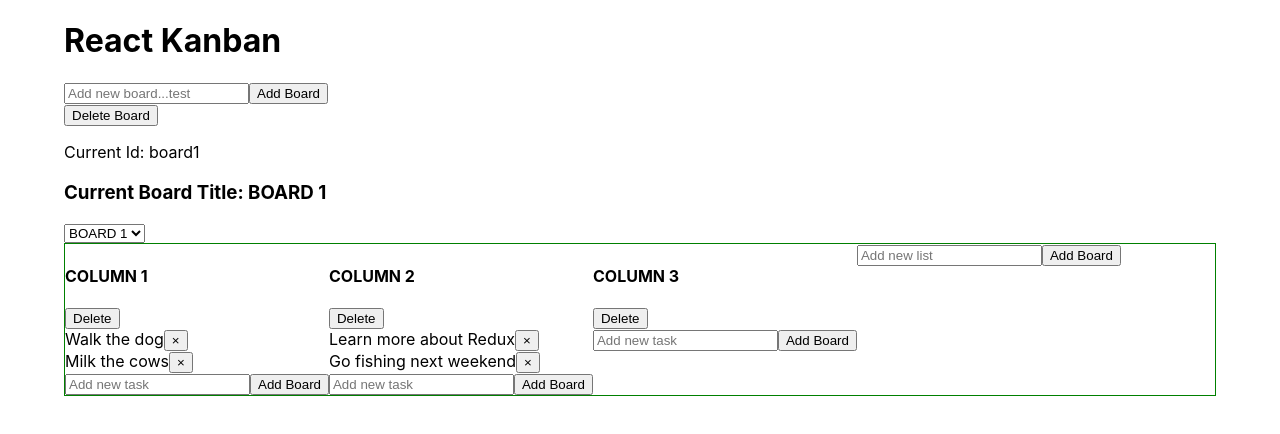
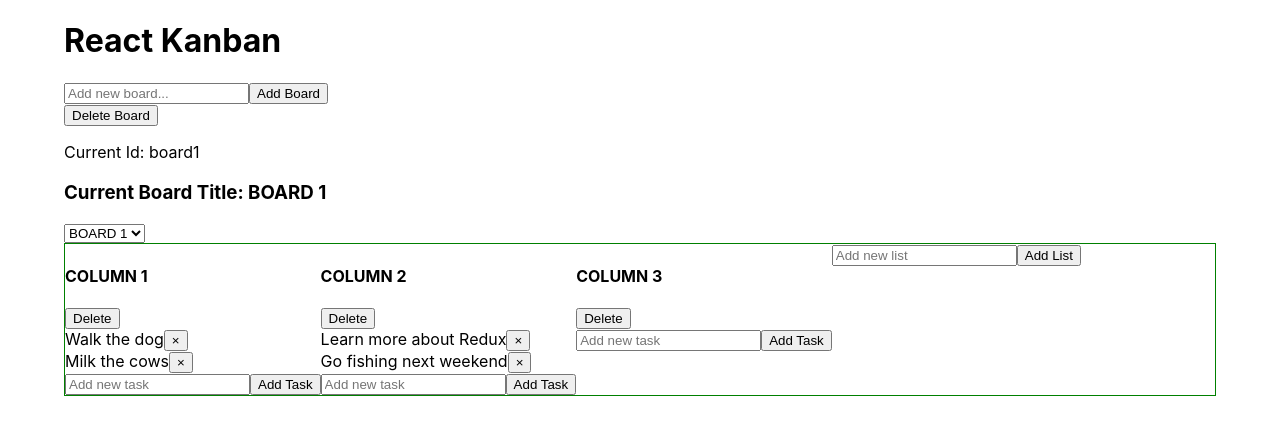
Before and after one commit to chazzthetics/react-kanban, a React (Create React App) app: page / in a window 1280 px wide. Shown: the top 434 px of the page. Built offline with nearby package versions, Linux system fonts and the light colour scheme.

Commit message:
refactor passing props from whole objects to only ids, selectors bring in object  needed for component

```diff
--- a/src/app/redux/selectors.js
+++ b/src/app/redux/selectors.js
@@ -32,11 +32,19 @@ const selectColumns = createSelector(
 
 const selectColumnIds = createSelector(selectColumns, columns => columns.ids);
 const selectAllColumns = createSelector(selectColumns, columns => columns.all);
+const selectColumnTitle = createSelector(
+  [selectAllColumns, (_, columnId) => columnId],
+  (all, columnId) => all[columnId].title
+);
 
 /* Task Selectors */
 const selectTasks = createSelector([state => state.tasks], tasks => tasks);
 const selectTaskIds = createSelector([selectTasks], tasks => tasks.ids);
 const selectAllTasks = createSelector([selectTasks], tasks => tasks.all);
+const selectTask = createSelector(
+  [selectAllTasks, (_, taskId) => taskId],
+  (all, taskId) => all[taskId]
+);
 
 /* Combined Selectors */
 const selectCurrentBoardColumnIds = createSelector(
@@ -50,8 +58,8 @@ const selectCurrentBoardColumns = createSelector(
 );
 
 const selectColumnTaskIds = createSelector(
-  [selectAllColumns, (_, column) => column],
-  (all, column) => all[column.id].taskIds
+  [selectAllColumns, (_, columnId) => columnId],
+  (all, columnId) => all[columnId].taskIds
 );
 
 const selectColumnTasks = createSelector(
@@ -72,11 +80,13 @@ export {
   selectAllColumns,
   selectCurrentBoardColumns,
   selectCurrentBoardColumnIds,
+  selectColumnTitle,
   selectColumnTasks,
   selectColumnTaskIds,
   selectTasks,
   selectTaskIds,
-  selectAllTasks
+  selectAllTasks,
+  selectTask
 };
 
 //FIXME: clean up
--- a/src/components/CreateForm.jsx
+++ b/src/components/CreateForm.jsx
@@ -1,7 +1,13 @@
 import React from "react";
 import { useForm } from "../hooks";
 
-const CreateForm = ({ inputName, placeholder, initialValues, create }) => {
+const CreateForm = ({
+  inputName,
+  placeholder,
+  initialValues,
+  create,
+  submitValue
+}) => {
   const { values, handleChange, handleSubmit } = useForm(initialValues, () =>
     create(values[inputName])
   );
@@ -15,7 +21,7 @@ const CreateForm = ({ inputName, placeholder, initialValues, create }) => {
         value={values[inputName]}
         onChange={handleChange}
       />
-      <button type="submit">Add Board</button>
+      <button type="submit">{submitValue}</button>
     </form>
   );
 };
--- a/src/features/boards/components/CreateNewBoardForm.jsx
+++ b/src/features/boards/components/CreateNewBoardForm.jsx
@@ -14,9 +14,10 @@ const CreateNewBoardForm = () => {
   return (
     <CreateForm
       inputName="boardTitle"
-      placeholder="Add new board...test"
+      placeholder="Add new board..."
       initialValues={{ boardTitle: "" }}
       create={create}
+      submitValue="Add Board"
     />
   );
 };
--- a/src/features/columns/components/ColumnItem.jsx
+++ b/src/features/columns/components/ColumnItem.jsx
@@ -1,33 +1,33 @@
 import React from "react";
 import PropTypes from "prop-types";
+import { useSelector } from "react-redux";
 import { Draggable, Droppable } from "react-beautiful-dnd";
-import { useSelector } from "react-redux";
-import { selectCurrentBoardId } from "../../../app/redux/selectors";
 import { TaskList, CreateNewTaskForm } from "../../tasks/components";
+import { selectColumnTitle } from "../../../app/redux/selectors";
 import RemoveColumnButtom from "./RemoveColumnButton";
 
-const ColumnItem = ({ index, column }) => {
-  const boardId = useSelector(selectCurrentBoardId);
+const ColumnItem = ({ index, columnId }) => {
+  const columnTitle = useSelector(state => selectColumnTitle(state, columnId));
 
   return (
-    <Draggable draggableId={column.id} index={index}>
+    <Draggable draggableId={columnId} index={index}>
       {provided => (
         <div
           ref={provided.innerRef}
           {...provided.draggableProps}
           {...provided.dragHandleProps}
         >
-          <h4>{column.title}</h4>
-          <RemoveColumnButtom columnId={column.id} boardId={boardId} />
-          <Droppable droppableId={column.id} type="task">
+          <h4>{columnTitle}</h4>
+          <RemoveColumnButtom columnId={columnId} />
+          <Droppable droppableId={columnId} type="task">
             {provided => (
               <div ref={provided.innerRef} {...provided.droppableProps}>
-                <TaskList column={column} />
+                <TaskList columnId={columnId} />
                 {provided.placeholder}
               </div>
             )}
           </Droppable>
-          <CreateNewTaskForm column={column} />
+          <CreateNewTaskForm columnId={columnId} />
         </div>
       )}
     </Draggable>
@@ -35,9 +35,8 @@ const ColumnItem = ({ index, column }) => {
 };
 
 ColumnItem.propTypes = {
-  column: PropTypes.object
+  index: PropTypes.number.isRequired,
+  columnId: PropTypes.string.isRequired
 };
 
 export default ColumnItem;
-
-//TODO: proptypes
--- a/src/features/columns/components/ColumnList.jsx
+++ b/src/features/columns/components/ColumnList.jsx
@@ -17,7 +17,7 @@ const ColumnList = () => {
           {...provided.droppableProps}
         >
           {boardColumns.map((column, index) => (
-            <ColumnItem key={column.id} index={index} column={column} />
+            <ColumnItem key={column.id} index={index} columnId={column.id} />
           ))}
           {provided.placeholder}
           <CreateNewColumnForm />
--- a/src/features/columns/components/CreateNewColumnForm.jsx
+++ b/src/features/columns/components/CreateNewColumnForm.jsx
@@ -20,6 +20,7 @@ const CreateNewColumnForm = () => {
       placeholder="Add new list"
       initialValues={{ columnTitle: "" }}
       create={create}
+      submitValue="Add List"
     />
   );
 };
--- a/src/features/columns/components/RemoveColumnButton.jsx
+++ b/src/features/columns/components/RemoveColumnButton.jsx
@@ -1,10 +1,12 @@
 import React from "react";
 import PropTypes from "prop-types";
-import { useDispatch } from "react-redux";
+import { useSelector, useDispatch } from "react-redux";
 import { columnRemoved } from "../slices";
+import { selectCurrentBoardId } from "../../../app/redux/selectors";
 
-const RemoveColumnButton = ({ columnId, boardId }) => {
+const RemoveColumnButton = ({ columnId }) => {
   const dispatch = useDispatch();
+  const boardId = useSelector(selectCurrentBoardId);
 
   const handleRemove = () => {
     dispatch(columnRemoved({ columnId, boardId }));
--- a/src/features/tasks/components/CreateNewTaskForm.jsx
+++ b/src/features/tasks/components/CreateNewTaskForm.jsx
@@ -5,11 +5,11 @@ import { taskCreated } from "../slices";
 import { makeTask } from "../utils/makeTasks";
 import { CreateForm } from "../../../components";
 
-const CreateNewTaskForm = ({ column }) => {
+const CreateNewTaskForm = ({ columnId }) => {
   const dispatch = useDispatch();
   function create(taskContent) {
     const task = makeTask({ content: taskContent });
-    dispatch(taskCreated({ task, columnId: column.id }));
+    dispatch(taskCreated({ task, columnId }));
   }
 
   return (
@@ -18,17 +18,13 @@ const CreateNewTaskForm = ({ column }) => {
       placeholder="Add new task"
       initialValues={{ taskContent: "" }}
       create={create}
+      submitValue="Add Task"
     />
   );
 };
 
 CreateNewTaskForm.propTypes = {
-  column: PropTypes.shape({
-    id: PropTypes.string,
-    title: PropTypes.string,
-    taskIds: PropTypes.arrayOf(PropTypes.string),
-    isEditing: PropTypes.bool
-  }).isRequired
+  columnId: PropTypes.string.isRequired
 };
 
 export default CreateNewTaskForm;
--- a/src/features/tasks/components/TaskItem.jsx
+++ b/src/features/tasks/components/TaskItem.jsx
@@ -1,13 +1,24 @@
 import React from "react";
+import PropTypes from "prop-types";
+import { useSelector } from "react-redux";
+import { selectTask } from "../../../app/redux/selectors";
 import RemoveTaskButton from "./RemoveTaskButton";
 
-const TaskItem = ({ task, columnId }) => {
+const TaskItem = ({ taskId, columnId }) => {
+  const task = useSelector(state => selectTask(state, taskId));
+
   return (
     <div>
       {task.content}
-      <RemoveTaskButton taskId={task.id} columnId={columnId} />
+      <RemoveTaskButton taskId={taskId} columnId={columnId} />
     </div>
   );
 };
 
+TaskItem.propTypes = {
+  taskId: PropTypes.string.isRequired,
+  columnId: PropTypes.string.isRequired
+};
+
+//FIXME: check proptypes
 export default TaskItem;
--- a/src/features/tasks/components/TaskList.jsx
+++ b/src/features/tasks/components/TaskList.jsx
@@ -5,8 +5,8 @@ import { useSelector } from "react-redux";
 import { selectColumnTasks } from "../../../app/redux/selectors";
 import TaskItem from "./TaskItem";
 
-const TaskList = ({ column }) => {
-  const tasks = useSelector(state => selectColumnTasks(state, column));
+const TaskList = ({ columnId }) => {
+  const tasks = useSelector(state => selectColumnTasks(state, columnId));
 
   return tasks.map((task, index) => (
     <Draggable key={task.id} index={index} draggableId={task.id}>
@@ -16,7 +16,7 @@ const TaskList = ({ column }) => {
           {...provided.draggableProps}
           {...provided.dragHandleProps}
         >
-          <TaskItem task={task} columnId={column.id} />
+          <TaskItem taskId={task.id} columnId={columnId} />
         </div>
       )}
     </Draggable>
@@ -24,9 +24,7 @@ const TaskList = ({ column }) => {
 };
 
 TaskList.propTypes = {
-  column: PropTypes.object
+  columnId: PropTypes.string.isRequired
 };
 
 export default TaskList;
-
-//TODO: proptypes
```
